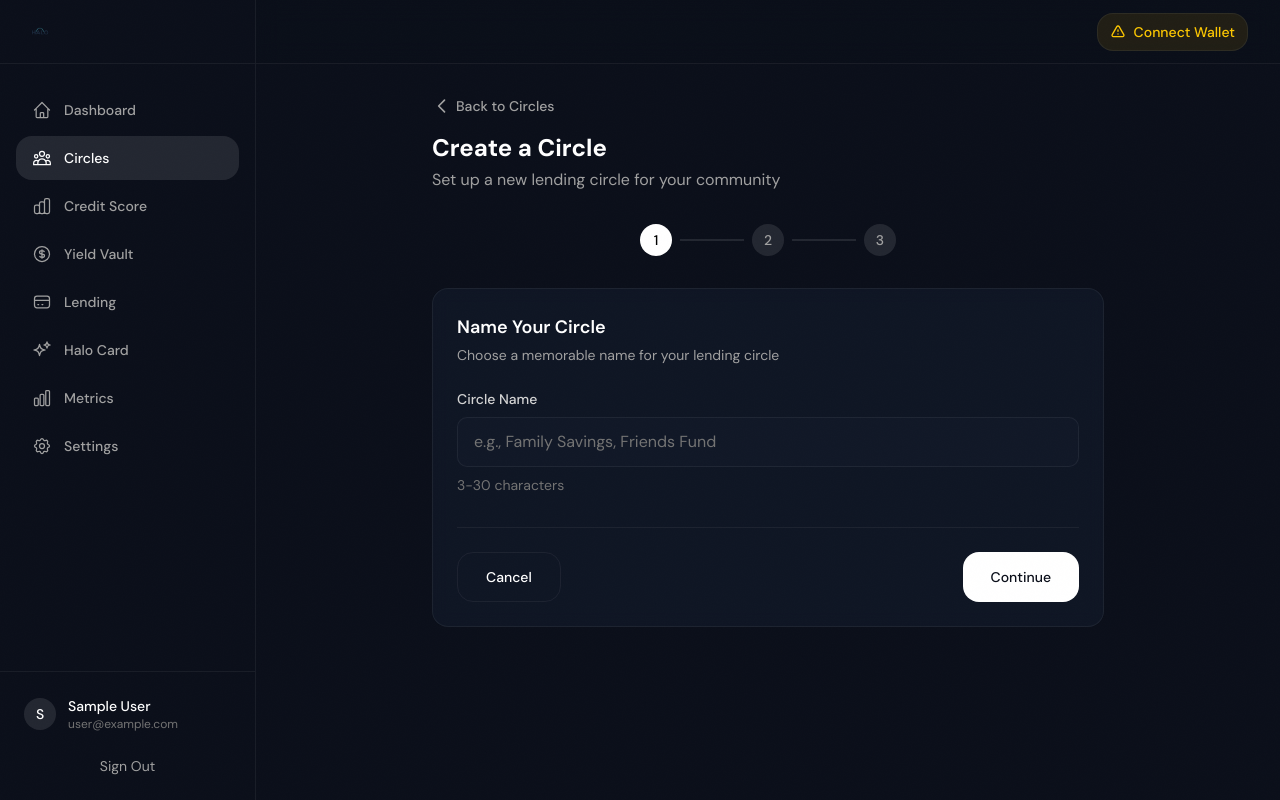
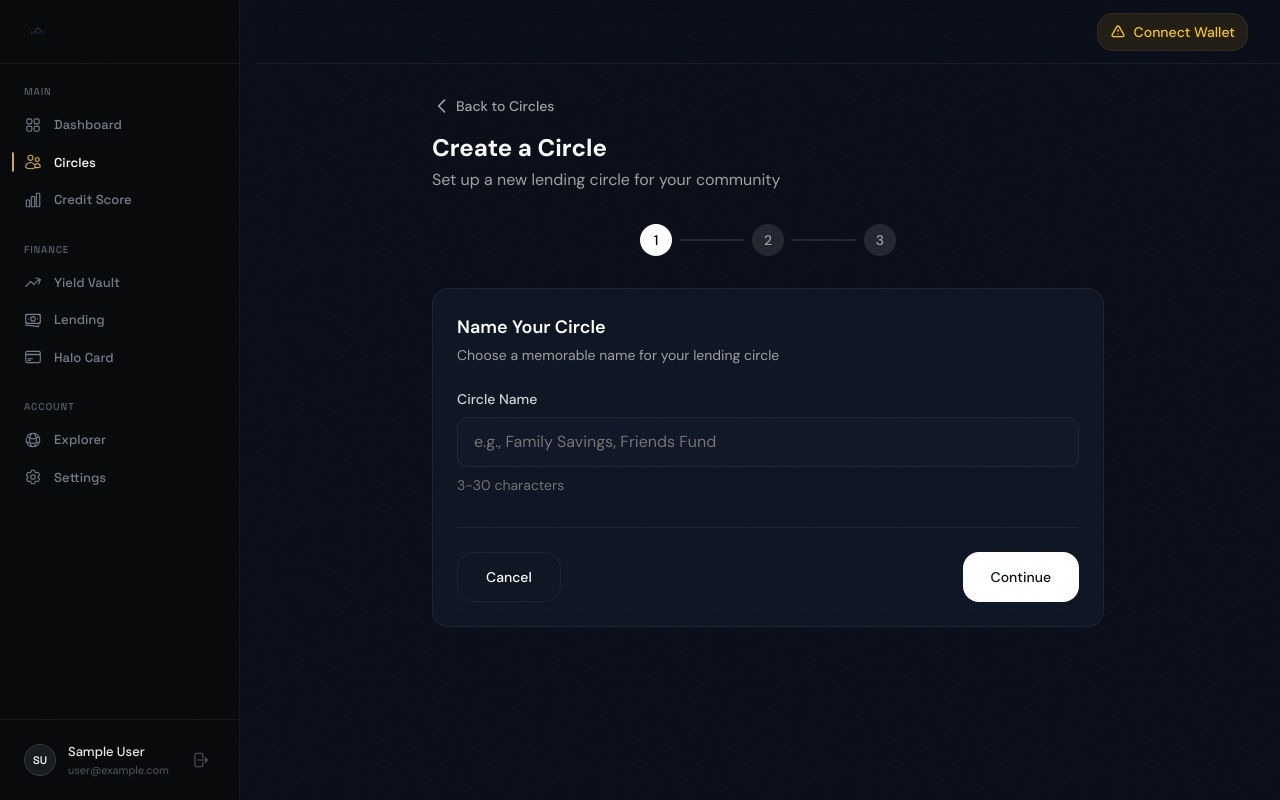
Before and after one commit to kunal-drall/halo-mainnet-stellar, a Next.js app in the folder app/: page /circles/create in a window 1280 px wide. Built offline with nearby package versions, Linux system fonts and the light colour scheme; no server answers; sample sign-in values are in the browser's storage.

Commit message:
feat: redesign sidebar with grouped nav and gold active indicators

```diff
--- a/app/src/components/layout/sidebar.tsx
+++ b/app/src/components/layout/sidebar.tsx
@@ -4,150 +4,210 @@ import Link from "next/link";
 import Image from "next/image";
 import { usePathname } from "next/navigation";
 import { signOut, useSession } from "next-auth/react";
-import { cn, truncateAddress } from "@/lib/utils";
+import { cn } from "@/lib/utils";
 
-const navItems = [
-  {
-    label: "Dashboard",
-    href: "/dashboard",
-    icon: (
-      <svg className="w-5 h-5" fill="none" stroke="currentColor" viewBox="0 0 24 24">
-        <path strokeLinecap="round" strokeLinejoin="round" strokeWidth={1.5} d="M3 12l2-2m0 0l7-7 7 7M5 10v10a1 1 0 001 1h3m10-11l2 2m-2-2v10a1 1 0 01-1 1h-3m-6 0a1 1 0 001-1v-4a1 1 0 011-1h2a1 1 0 011 1v4a1 1 0 001 1m-6 0h6" />
+/* ─── Icons (18x18, strokeWidth 1.5) ─── */
+
+const icons = {
+  dashboard: (
+    <svg width="18" height="18" fill="none" stroke="currentColor" viewBox="0 0 24 24">
+      <path strokeLinecap="round" strokeLinejoin="round" strokeWidth={1.5} d="M3.75 6A2.25 2.25 0 016 3.75h2.25A2.25 2.25 0 0110.5 6v2.25a2.25 2.25 0 01-2.25 2.25H6a2.25 2.25 0 01-2.25-2.25V6zM3.75 15.75A2.25 2.25 0 016 13.5h2.25a2.25 2.25 0 012.25 2.25V18a2.25 2.25 0 01-2.25 2.25H6A2.25 2.25 0 013.75 18v-2.25zM13.5 6a2.25 2.25 0 012.25-2.25H18A2.25 2.25 0 0120.25 6v2.25A2.25 2.25 0 0118 10.5h-2.25a2.25 2.25 0 01-2.25-2.25V6zM13.5 15.75a2.25 2.25 0 012.25-2.25H18a2.25 2.25 0 012.25 2.25V18A2.25 2.25 0 0118 20.25h-2.25a2.25 2.25 0 01-2.25-2.25v-2.25z" />
     </svg>
   ),
-  },
-  {
-    label: "Circles",
-    href: "/circles",
-    icon: (
-      <svg className="w-5 h-5" fill="none" stroke="currentColor" viewBox="0 0 24 24">
-        <path strokeLinecap="round" strokeLinejoin="round" strokeWidth={1.5} d="M17 20h5v-2a3 3 0 00-5.356-1.857M17 20H7m10 0v-2c0-.656-.126-1.283-.356-1.857M7 20H2v-2a3 3 0 015.356-1.857M7 20v-2c0-.656.126-1.283.356-1.857m0 0a5.002 5.002 0 019.288 0M15 7a3 3 0 11-6 0 3 3 0 016 0zm6 3a2 2 0 11-4 0 2 2 0 014 0zM7 10a2 2 0 11-4 0 2 2 0 014 0z" />
+  circles: (
+    <svg width="18" height="18" fill="none" stroke="currentColor" viewBox="0 0 24 24">
+      <path strokeLinecap="round" strokeLinejoin="round" strokeWidth={1.5} d="M15 19.128a9.38 9.38 0 002.625.372 9.337 9.337 0 004.121-.952 4.125 4.125 0 00-7.533-2.493M15 19.128v-.003c0-1.113-.285-2.16-.786-3.07M15 19.128v.106A12.318 12.318 0 018.624 21c-2.331 0-4.512-.645-6.374-1.766l-.001-.109a6.375 6.375 0 0111.964-3.07M12 6.375a3.375 3.375 0 11-6.75 0 3.375 3.375 0 016.75 0zm8.25 2.25a2.625 2.625 0 11-5.25 0 2.625 2.625 0 015.25 0z" />
     </svg>
   ),
-  },
-  {
-    label: "Credit Score",
-    href: "/credit",
-    icon: (
-      <svg className="w-5 h-5" fill="none" stroke="currentColor" viewBox="0 0 24 24">
-        <path strokeLinecap="round" strokeLinejoin="round" strokeWidth={1.5} d="M9 19v-6a2 2 0 00-2-2H5a2 2 0 00-2 2v6a2 2 0 002 2h2a2 2 0 002-2zm0 0V9a2 2 0 012-2h2a2 2 0 012 2v10m-6 0a2 2 0 002 2h2a2 2 0 002-2m0 0V5a2 2 0 012-2h2a2 2 0 012 2v14a2 2 0 01-2 2h-2a2 2 0 01-2-2z" />
-      </svg>
-    ),
-  },
-  {
-    label: "Yield Vault",
-    href: "/yield",
-    icon: (
-      <svg className="w-5 h-5" fill="none" stroke="currentColor" viewBox="0 0 24 24">
-        <path strokeLinecap="round" strokeLinejoin="round" strokeWidth={1.5} d="M12 8c-1.657 0-3 .895-3 2s1.343 2 3 2 3 .895 3 2-1.343 2-3 2m0-8c1.11 0 2.08.402 2.599 1M12 8V7m0 1v8m0 0v1m0-1c-1.11 0-2.08-.402-2.599-1M21 12a9 9 0 11-18 0 9 9 0 0118 0z" />
-      </svg>
-    ),
-  },
-  {
-    label: "Lending",
-    href: "/lending",
-    icon: (
-      <svg className="w-5 h-5" fill="none" stroke="currentColor" viewBox="0 0 24 24">
-        <path strokeLinecap="round" strokeLinejoin="round" strokeWidth={1.5} d="M3 10h18M7 15h1m4 0h1m-7 4h12a3 3 0 003-3V8a3 3 0 00-3-3H6a3 3 0 00-3 3v8a3 3 0 003 3z" />
-      </svg>
-    ),
-  },
-  {
-    label: "Halo Card",
-    href: "/card",
-    icon: (
-      <svg className="w-5 h-5" fill="none" stroke="currentColor" viewBox="0 0 24 24">
-        <path strokeLinecap="round" strokeLinejoin="round" strokeWidth={1.5} d="M9.813 15.904L9 18.75l-.813-2.846a4.5 4.5 0 00-3.09-3.09L2.25 12l2.846-.813a4.5 4.5 0 003.09-3.09L9 5.25l.813 2.846a4.5 4.5 0 003.09 3.09L15.75 12l-2.846.813a4.5 4.5 0 00-3.09 3.09zM18.259 8.715L18 9.75l-.259-1.035a3.375 3.375 0 00-2.455-2.456L14.25 6l1.036-.259a3.375 3.375 0 002.455-2.456L18 2.25l.259 1.035a3.375 3.375 0 002.455 2.456L21.75 6l-1.036.259a3.375 3.375 0 00-2.455 2.456z" />
-      </svg>
-    ),
-  },
-  {
-    label: "Metrics",
-    href: "/admin/metrics",
-    icon: (
-      <svg className="w-5 h-5" fill="none" stroke="currentColor" viewBox="0 0 24 24">
+  credit: (
+    <svg width="18" height="18" fill="none" stroke="currentColor" viewBox="0 0 24 24">
       <path strokeLinecap="round" strokeLinejoin="round" strokeWidth={1.5} d="M3 13.125C3 12.504 3.504 12 4.125 12h2.25c.621 0 1.125.504 1.125 1.125v6.75C7.5 20.496 6.996 21 6.375 21h-2.25A1.125 1.125 0 013 19.875v-6.75zM9.75 8.625c0-.621.504-1.125 1.125-1.125h2.25c.621 0 1.125.504 1.125 1.125v11.25c0 .621-.504 1.125-1.125 1.125h-2.25a1.125 1.125 0 01-1.125-1.125V8.625zM16.5 4.125c0-.621.504-1.125 1.125-1.125h2.25C20.496 3 21 3.504 21 4.125v15.75c0 .621-.504 1.125-1.125 1.125h-2.25a1.125 1.125 0 01-1.125-1.125V4.125z" />
     </svg>
   ),
-  },
-  {
-    label: "Settings",
-    href: "/settings",
-    icon: (
-      <svg className="w-5 h-5" fill="none" stroke="currentColor" viewBox="0 0 24 24">
-        <path strokeLinecap="round" strokeLinejoin="round" strokeWidth={1.5} d="M10.325 4.317c.426-1.756 2.924-1.756 3.35 0a1.724 1.724 0 002.573 1.066c1.543-.94 3.31.826 2.37 2.37a1.724 1.724 0 001.065 2.572c1.756.426 1.756 2.924 0 3.35a1.724 1.724 0 00-1.066 2.573c.94 1.543-.826 3.31-2.37 2.37a1.724 1.724 0 00-2.572 1.065c-.426 1.756-2.924 1.756-3.35 0a1.724 1.724 0 00-2.573-1.066c-1.543.94-3.31-.826-2.37-2.37a1.724 1.724 0 00-1.065-2.572c-1.756-.426-1.756-2.924 0-3.35a1.724 1.724 0 001.066-2.573c-.94-1.543.826-3.31 2.37-2.37.996.608 2.296.07 2.572-1.065z" />
+  yield: (
+    <svg width="18" height="18" fill="none" stroke="currentColor" viewBox="0 0 24 24">
+      <path strokeLinecap="round" strokeLinejoin="round" strokeWidth={1.5} d="M2.25 18L9 11.25l4.306 4.307a11.95 11.95 0 015.814-5.519l2.74-1.22m0 0l-5.94-2.28m5.94 2.28l-2.28 5.941" />
+    </svg>
+  ),
+  lending: (
+    <svg width="18" height="18" fill="none" stroke="currentColor" viewBox="0 0 24 24">
+      <path strokeLinecap="round" strokeLinejoin="round" strokeWidth={1.5} d="M2.25 18.75a60.07 60.07 0 0115.797 2.101c.727.198 1.453-.342 1.453-1.096V18.75M3.75 4.5v.75A.75.75 0 013 6h-.75m0 0v-.375c0-.621.504-1.125 1.125-1.125H20.25M2.25 6v9m18-10.5v.75c0 .414.336.75.75.75h.75m-1.5-1.5h.375c.621 0 1.125.504 1.125 1.125v9.75c0 .621-.504 1.125-1.125 1.125h-.375m1.5-1.5H21a.75.75 0 00-.75.75v.75m0 0H3.75m0 0h-.375a1.125 1.125 0 01-1.125-1.125V15m1.5 1.5v-.75A.75.75 0 003 15h-.75M15 10.5a3 3 0 11-6 0 3 3 0 016 0zm3 0h.008v.008H18V10.5zm-12 0h.008v.008H6V10.5z" />
+    </svg>
+  ),
+  card: (
+    <svg width="18" height="18" fill="none" stroke="currentColor" viewBox="0 0 24 24">
+      <path strokeLinecap="round" strokeLinejoin="round" strokeWidth={1.5} d="M2.25 8.25h19.5M2.25 9h19.5m-16.5 5.25h6m-6 2.25h3m-3.75 3h15a2.25 2.25 0 002.25-2.25V6.75A2.25 2.25 0 0019.5 4.5h-15a2.25 2.25 0 00-2.25 2.25v10.5A2.25 2.25 0 004.5 19.5z" />
+    </svg>
+  ),
+  explorer: (
+    <svg width="18" height="18" fill="none" stroke="currentColor" viewBox="0 0 24 24">
+      <path strokeLinecap="round" strokeLinejoin="round" strokeWidth={1.5} d="M12 21a9.004 9.004 0 008.716-6.747M12 21a9.004 9.004 0 01-8.716-6.747M12 21c2.485 0 4.5-4.03 4.5-9S14.485 3 12 3m0 18c-2.485 0-4.5-4.03-4.5-9S9.515 3 12 3m0 0a8.997 8.997 0 017.843 4.582M12 3a8.997 8.997 0 00-7.843 4.582m15.686 0A11.953 11.953 0 0112 10.5c-2.998 0-5.74-1.1-7.843-2.918m15.686 0A8.959 8.959 0 0121 12c0 .778-.099 1.533-.284 2.253m0 0A17.919 17.919 0 0112 16.5c-3.162 0-6.133-.815-8.716-2.247m0 0A9.015 9.015 0 013 12c0-.778.099-1.533.284-2.253" />
+    </svg>
+  ),
+  metrics: (
+    <svg width="18" height="18" fill="none" stroke="currentColor" viewBox="0 0 24 24">
+      <path strokeLinecap="round" strokeLinejoin="round" strokeWidth={1.5} d="M3 13.125C3 12.504 3.504 12 4.125 12h2.25c.621 0 1.125.504 1.125 1.125v6.75C7.5 20.496 6.996 21 6.375 21h-2.25A1.125 1.125 0 013 19.875v-6.75zM9.75 8.625c0-.621.504-1.125 1.125-1.125h2.25c.621 0 1.125.504 1.125 1.125v11.25c0 .621-.504 1.125-1.125 1.125h-2.25a1.125 1.125 0 01-1.125-1.125V8.625zM16.5 4.125c0-.621.504-1.125 1.125-1.125h2.25C20.496 3 21 3.504 21 4.125v15.75c0 .621-.504 1.125-1.125 1.125h-2.25a1.125 1.125 0 01-1.125-1.125V4.125z" />
+    </svg>
+  ),
+  settings: (
+    <svg width="18" height="18" fill="none" stroke="currentColor" viewBox="0 0 24 24">
+      <path strokeLinecap="round" strokeLinejoin="round" strokeWidth={1.5} d="M9.594 3.94c.09-.542.56-.94 1.11-.94h2.593c.55 0 1.02.398 1.11.94l.213 1.281c.063.374.313.686.645.87.074.04.147.083.22.127.324.196.72.257 1.075.124l1.217-.456a1.125 1.125 0 011.37.49l1.296 2.247a1.125 1.125 0 01-.26 1.431l-1.003.827c-.293.24-.438.613-.431.992a6.759 6.759 0 010 .255c-.007.378.138.75.43.99l1.005.828c.424.35.534.954.26 1.43l-1.298 2.247a1.125 1.125 0 01-1.369.491l-1.217-.456c-.355-.133-.75-.072-1.076.124a6.57 6.57 0 01-.22.128c-.331.183-.581.495-.644.869l-.213 1.28c-.09.543-.56.941-1.11.941h-2.594c-.55 0-1.02-.398-1.11-.94l-.213-1.281c-.062-.374-.312-.686-.644-.87a6.52 6.52 0 01-.22-.127c-.325-.196-.72-.257-1.076-.124l-1.217.456a1.125 1.125 0 01-1.369-.49l-1.297-2.247a1.125 1.125 0 01.26-1.431l1.004-.827c.292-.24.437-.613.43-.992a6.932 6.932 0 010-.255c.007-.378-.138-.75-.43-.99l-1.004-.828a1.125 1.125 0 01-.26-1.43l1.297-2.247a1.125 1.125 0 011.37-.491l1.216.456c.356.133.751.072 1.076-.124.072-.044.146-.087.22-.128.332-.183.582-.495.644-.869l.214-1.281z" />
       <path strokeLinecap="round" strokeLinejoin="round" strokeWidth={1.5} d="M15 12a3 3 0 11-6 0 3 3 0 016 0z" />
     </svg>
   ),
+  signOut: (
+    <svg width="18" height="18" fill="none" stroke="currentColor" viewBox="0 0 24 24">
+      <path strokeLinecap="round" strokeLinejoin="round" strokeWidth={1.5} d="M15.75 9V5.25A2.25 2.25 0 0013.5 3h-6a2.25 2.25 0 00-2.25 2.25v13.5A2.25 2.25 0 007.5 21h6a2.25 2.25 0 002.25-2.25V15m3 0l3-3m0 0l-3-3m3 3H9" />
+    </svg>
+  ),
+};
+
+/* ─── Nav Structure ─── */
+
+interface NavGroup {
+  label: string;
+  items: {
+    label: string;
+    href: string;
+    icon: React.ReactNode;
+    adminOnly?: boolean;
+  }[];
+}
+
+const navGroups: NavGroup[] = [
+  {
+    label: "MAIN",
+    items: [
+      { label: "Dashboard", href: "/dashboard", icon: icons.dashboard },
+      { label: "Circles", href: "/circles", icon: icons.circles },
+      { label: "Credit Score", href: "/credit", icon: icons.credit },
+    ],
+  },
+  {
+    label: "FINANCE",
+    items: [
+      { label: "Yield Vault", href: "/yield", icon: icons.yield },
+      { label: "Lending", href: "/lending", icon: icons.lending },
+      { label: "Halo Card", href: "/card", icon: icons.card },
+    ],
+  },
+  {
+    label: "ACCOUNT",
+    items: [
+      { label: "Explorer", href: "/explorer", icon: icons.explorer },
+      { label: "Metrics", href: "/admin/metrics", icon: icons.metrics, adminOnly: true },
+      { label: "Settings", href: "/settings", icon: icons.settings },
+    ],
   },
 ];
+
+/* ─── Component ─── */
 
 export function Sidebar() {
   const pathname = usePathname();
   const { data: session } = useSession();
 
   const isActive = (href: string) => {
-    if (href === "/dashboard") {
-      return pathname === "/dashboard";
-    }
+    if (href === "/dashboard") return pathname === "/dashboard";
     return pathname.startsWith(href);
   };
 
+  const isAdmin = session?.user?.email === "kunaldrall29@gmail.com";
+
+  const initials = session?.user?.name
+    ? session.user.name
+        .split(" ")
+        .map((n) => n[0])
+        .join("")
+        .toUpperCase()
+        .slice(0, 2)
+    : "U";
+
   return (
-    <aside className="hidden lg:flex lg:flex-col lg:w-64 lg:fixed lg:inset-y-0 bg-[#0B0F1A] border-r border-white/10">
+    <aside className="hidden lg:flex lg:flex-col lg:w-60 lg:fixed lg:inset-y-0" style={{ background: "var(--color-void)", borderRight: "1px solid var(--color-border)" }}>
       {/* Logo */}
-      <div className="flex items-center h-16 px-6 border-b border-white/10">
+      <div className="flex items-center h-16 px-6" style={{ borderBottom: "1px solid var(--color-border)" }}>
         <Link href="/dashboard" className="flex items-center">
           <Image
             src="/logo.png"
             alt="Halo"
             width={100}
             height={40}
-            className="h-8 w-auto"
+            className="h-7 w-auto"
           />
         </Link>
       </div>
 
       {/* Navigation */}
-      <nav className="flex-1 px-4 py-6 space-y-1 overflow-y-auto">
-        {navItems.map((item) => (
+      <nav className="flex-1 px-3 py-5 overflow-y-auto">
+        {navGroups.map((group) => (
+          <div key={group.label} className="mb-6">
+            <p
+              className="px-3 mb-2 text-[10px] font-semibold tracking-[0.08em] uppercase font-display"
+              style={{ color: "var(--color-text-muted)" }}
+            >
+              {group.label}
+            </p>
+            <div className="space-y-0.5">
+              {group.items.map((item) => {
+                if (item.adminOnly && !isAdmin) return null;
+                const active = isActive(item.href);
+                return (
                   <Link
                     key={item.href}
                     href={item.href}
                     className={cn(
-              "flex items-center gap-3 px-4 py-3 rounded-xl text-sm font-medium transition-all duration-150",
-              isActive(item.href)
-                ? "bg-white/10 text-white"
-                : "text-neutral-400 hover:text-white hover:bg-white/5"
+                      "group relative flex items-center gap-3 px-3 py-2 rounded-lg text-[13px] font-medium font-display transition-all duration-150",
+                      active
+                        ? "text-white"
+                        : "text-[var(--color-text-secondary)] hover:text-[var(--color-text-primary)] hover:bg-[hsla(0,0%,100%,0.03)]"
                     )}
                   >
+                    {/* Active indicator */}
+                    {active && (
+                      <span
+                        className="absolute left-0 top-1/2 -translate-y-1/2 w-[2px] h-5 rounded-r-full"
+                        style={{ background: "var(--color-accent)" }}
+                      />
+                    )}
+                    <span className={cn("flex-shrink-0 transition-colors", active ? "text-[var(--color-accent)]" : "")}>
                       {item.icon}
+                    </span>
                     {item.label}
                   </Link>
+                );
+              })}
+            </div>
+          </div>
         ))}
       </nav>
 
       {/* User Section */}
-      <div className="border-t border-white/10 p-4">
-        <div className="flex items-center gap-3 px-2 py-2">
-          <div className="w-8 h-8 rounded-full bg-white/10 flex items-center justify-center text-white text-sm font-medium">
-            {session?.user?.name?.[0]?.toUpperCase() || "U"}
+      <div className="p-3" style={{ borderTop: "1px solid var(--color-border)" }}>
+        <div className="flex items-center gap-3 px-3 py-2.5">
+          <div
+            className="w-8 h-8 rounded-full flex items-center justify-center text-[11px] font-semibold font-display flex-shrink-0"
+            style={{ background: "var(--color-surface-raised)", color: "var(--color-text-primary)", border: "1px solid var(--color-border-hover)" }}
+          >
+            {initials}
           </div>
           <div className="flex-1 min-w-0">
-            <p className="text-sm font-medium text-white truncate">
+            <p className="text-[13px] font-medium truncate" style={{ color: "var(--color-text-primary)" }}>
               {session?.user?.name || "User"}
             </p>
-            <p className="text-xs text-neutral-500 truncate">
+            <p className="text-[11px] truncate" style={{ color: "var(--color-text-muted)" }}>
               {session?.user?.email || ""}
             </p>
           </div>
-        </div>
           <button
             onClick={() => signOut({ callbackUrl: "/" })}
-          className="w-full mt-2 px-4 py-2 text-sm text-neutral-400 hover:text-white hover:bg-white/5 rounded-lg transition-colors"
+            className="flex-shrink-0 p-1.5 rounded-md transition-colors hover:bg-[hsla(0,0%,100%,0.04)]"
+            style={{ color: "var(--color-text-muted)" }}
+            title="Sign out"
           >
-          Sign Out
+            {icons.signOut}
           </button>
+        </div>
       </div>
     </aside>
   );
```
Lines whose indentation alone changed are shown as unchanged.
